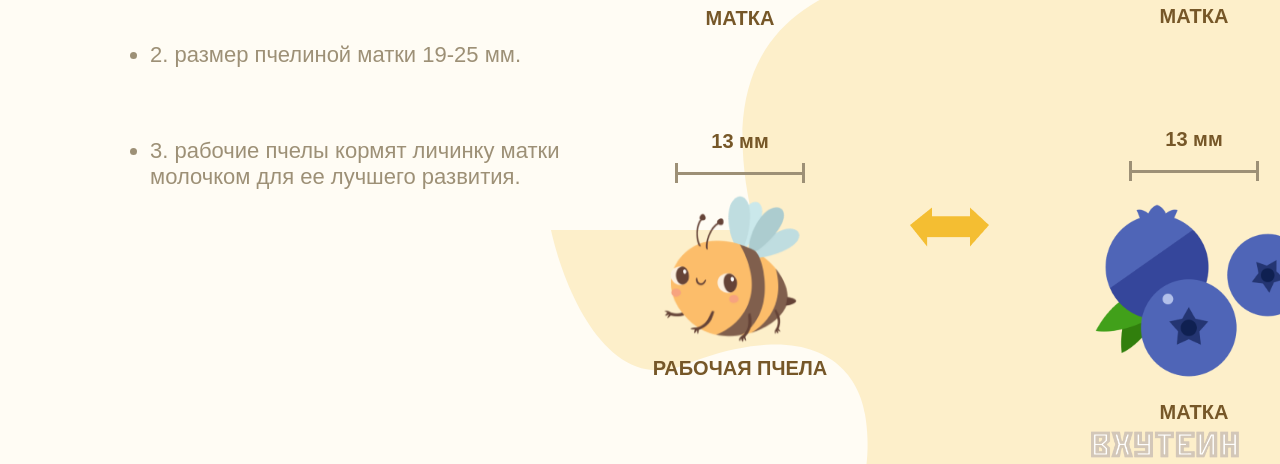
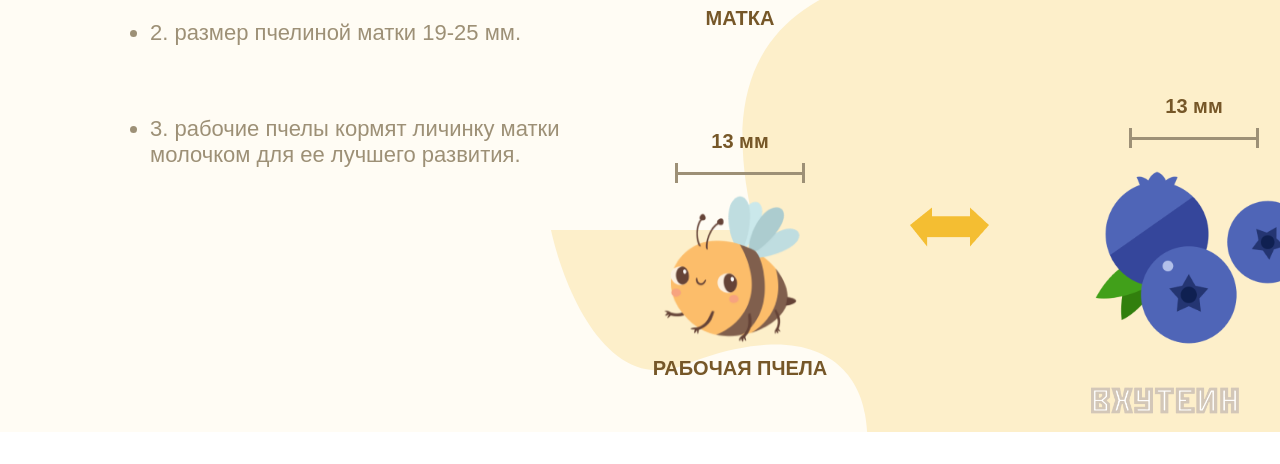
Before and after one commit to luiofff/beePROJECT, a plain HTML site: page evolution/index.html in a window 1280 px wide. Shown: the part 2290-2754 px from the top of the page. After the commit the page ends 2722 px from the top, so only its background shows below. Drawn offline with Linux system fonts and the light colour scheme.

Commit message:
Update index.html

```diff
--- a/evolution/index.html
+++ b/evolution/index.html
@@ -75,7 +75,7 @@
                                 <div class="lineyka-center"></div>
                             </div>
                             <img src="/beePROJECT/assets/pods.png" class="other-2" alt="">
-                            <h1 class="title">МАТКА</h1>
+
                         </div>
                         <div class="card">
                             <h1 class="title">13 мм</h1>
@@ -83,7 +83,7 @@
                                 <div class="lineyka-center"></div>
                             </div>
                             <img src="/beePROJECT/assets/golubika.png" class="other-2" alt="">
-                            <h1 class="title">МАТКА</h1>
+
                         </div>
                     </div>
                 </div>
```
